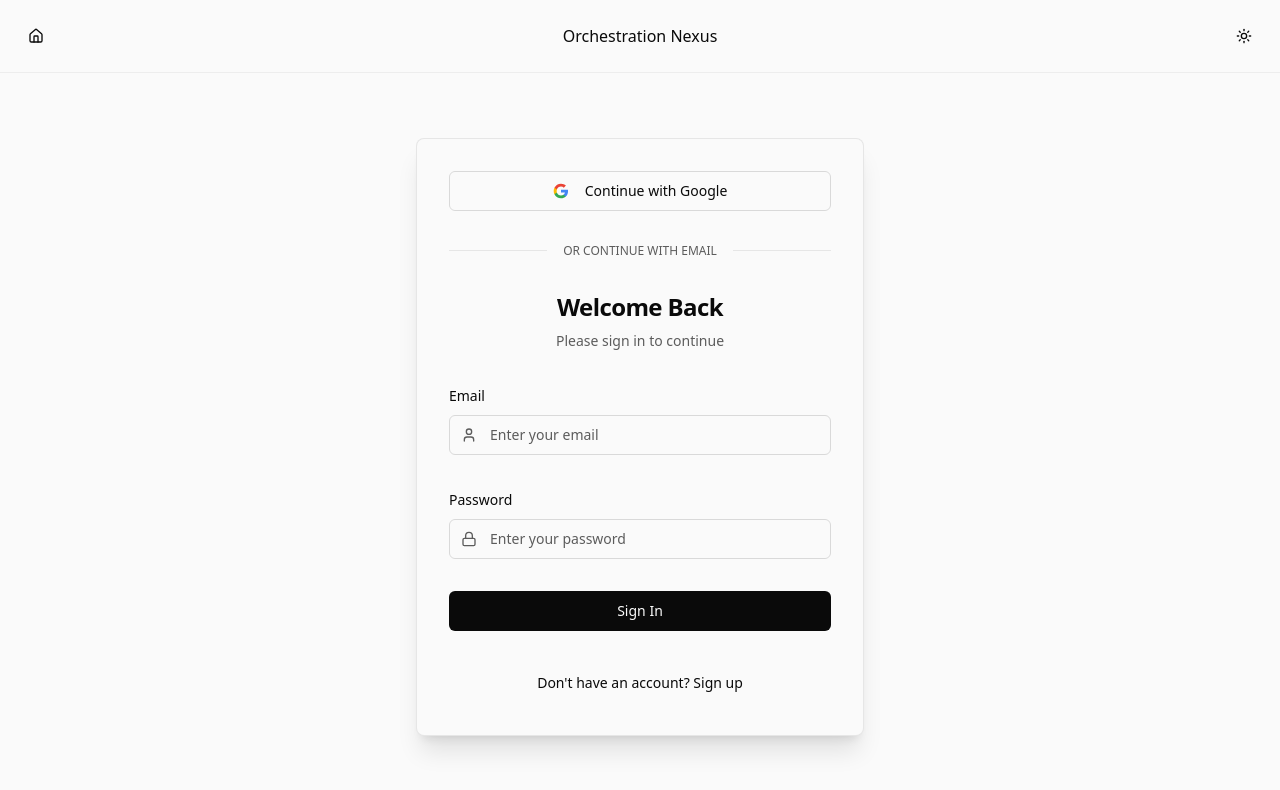
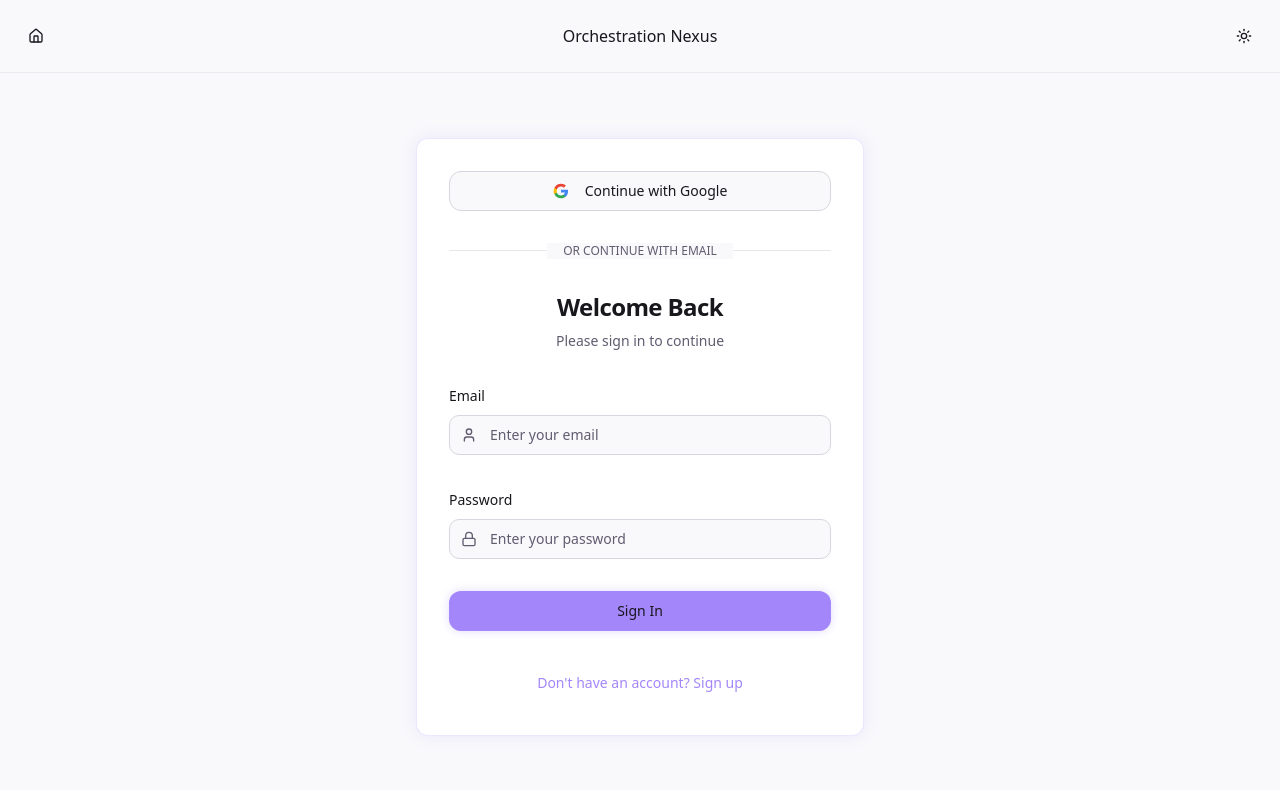
Before and after one commit to y-m0/orchestration-nexus-ui, a React (Vite) app: page /login in a window 1280 px wide. Shown: the top 790 px of the page. Built offline with nearby package versions, Linux system fonts and the light colour scheme.

Commit message:
Refactor: Apply futuristic UI design
Implement a dark mode-first aesthetic with vibrant purples, smooth gradients, rounded cards, and clean typography for a modern, intuitive dashboard.

```diff
--- a/src/components/ui/accordion.tsx
+++ b/src/components/ui/accordion.tsx
@@ -12,7 +12,7 @@ const AccordionItem = React.forwardRef<
 >(({ className, ...props }, ref) => (
   <AccordionPrimitive.Item
     ref={ref}
-    className={cn("border-b", className)}
+    className={cn("border-b border-purple-500/20", className)}
     {...props}
   />
 ))
@@ -26,13 +26,13 @@ const AccordionTrigger = React.forwardRef<
     <AccordionPrimitive.Trigger
       ref={ref}
       className={cn(
-        "flex flex-1 items-center justify-between py-4 font-medium transition-all hover:underline [&[data-state=open]>svg]:rotate-180",
+        "flex flex-1 items-center justify-between py-4 font-medium transition-all hover:text-purple-400 [&[data-state=open]>svg]:rotate-180",
         className
       )}
       {...props}
     >
       {children}
-      <ChevronDown className="h-4 w-4 shrink-0 transition-transform duration-200" />
+      <ChevronDown className="h-4 w-4 shrink-0 text-purple-400 transition-transform duration-200" />
     </AccordionPrimitive.Trigger>
   </AccordionPrimitive.Header>
 ))
--- a/src/components/ui/button.tsx
+++ b/src/components/ui/button.tsx
@@ -1,3 +1,4 @@
+
 import * as React from "react"
 import { Slot } from "@radix-ui/react-slot"
 import { cva, type VariantProps } from "class-variance-authority"
@@ -5,11 +6,11 @@ import { cva, type VariantProps } from "class-variance-authority"
 import { cn } from "@/lib/utils"
 
 const buttonVariants = cva(
-  "inline-flex items-center justify-center gap-2 whitespace-nowrap rounded-md text-sm font-medium ring-offset-background transition-colors focus-visible:outline-none focus-visible:ring-2 focus-visible:ring-ring focus-visible:ring-offset-2 disabled:pointer-events-none disabled:opacity-50 [&_svg]:pointer-events-none [&_svg]:size-4 [&_svg]:shrink-0",
+  "inline-flex items-center justify-center gap-2 whitespace-nowrap rounded-lg text-sm font-medium ring-offset-background transition-all focus-visible:outline-none focus-visible:ring-2 focus-visible:ring-ring focus-visible:ring-offset-2 disabled:pointer-events-none disabled:opacity-50 [&_svg]:pointer-events-none [&_svg]:size-4 [&_svg]:shrink-0",
   {
     variants: {
       variant: {
-        default: "bg-primary text-primary-foreground hover:bg-primary/90",
+        default: "bg-primary text-primary-foreground hover:bg-primary/90 shadow-[0_0_10px_rgba(155,135,245,0.3)] hover:shadow-[0_0_15px_rgba(155,135,245,0.4)]",
         destructive:
           "bg-destructive text-destructive-foreground hover:bg-destructive/90",
         outline:
@@ -18,6 +19,7 @@ const buttonVariants = cva(
           "bg-secondary text-secondary-foreground hover:bg-secondary/80",
         ghost: "hover:bg-accent hover:text-accent-foreground",
         link: "text-primary underline-offset-4 hover:underline",
+        gradient: "bg-gradient-purple text-white shadow-[0_0_15px_rgba(155,135,245,0.3)] hover:shadow-[0_0_20px_rgba(155,135,245,0.5)] transition-shadow",
       },
       size: {
         default: "h-10 px-4 py-2",
--- a/src/components/ui/card.tsx
+++ b/src/components/ui/card.tsx
@@ -1,3 +1,4 @@
+
 import * as React from "react"
 
 import { cn } from "@/lib/utils"
@@ -9,7 +10,7 @@ const Card = React.forwardRef<
   <div
     ref={ref}
     className={cn(
-      "rounded-lg border bg-card text-card-foreground shadow-sm",
+      "rounded-xl border border-border/50 bg-card text-card-foreground shadow-sm neo-border backdrop-blur-sm animate-enter",
       className
     )}
     {...props}
--- a/src/components/workflow/WorkflowCard.tsx
+++ b/src/components/workflow/WorkflowCard.tsx
@@ -49,25 +49,25 @@ export function WorkflowCard({
   };
 
   const complexityColors = {
-    low: "bg-green-100 text-green-800 dark:bg-green-900 dark:text-green-300",
-    medium: "bg-yellow-100 text-yellow-800 dark:bg-yellow-900 dark:text-yellow-300",
-    high: "bg-red-100 text-red-800 dark:bg-red-900 dark:text-red-300",
+    low: "bg-green-500/20 text-green-400",
+    medium: "bg-yellow-500/20 text-yellow-400",
+    high: "bg-red-500/20 text-red-400",
   };
 
   const statusColors = {
-    idle: "bg-slate-100 text-slate-800 dark:bg-slate-800 dark:text-slate-300",
-    running: "bg-blue-100 text-blue-800 dark:bg-blue-900 dark:text-blue-300",
-    completed: "bg-green-100 text-green-800 dark:bg-green-900 dark:text-green-300",
-    error: "bg-red-100 text-red-800 dark:bg-red-900 dark:text-red-300",
+    idle: "bg-slate-500/20 text-slate-300",
+    running: "bg-blue-500/20 text-blue-300",
+    completed: "bg-green-500/20 text-green-400",
+    error: "bg-red-500/20 text-red-400",
   };
 
   return (
     <>
-      <Card className="w-full hover:shadow-md transition-shadow duration-200">
-        <CardContent className="p-5">
+      <Card className="w-full hover:shadow-md transition-all duration-300 hover:shadow-purple-500/10 overflow-hidden group">
+        <CardContent className="p-5 bg-gradient-to-br from-purple-900/20 to-background">
           <div className="flex justify-between items-start mb-3">
             <div>
-              <h3 className="text-lg font-semibold">{title}</h3>
+              <h3 className="text-lg font-semibold bg-clip-text bg-gradient-to-r from-purple-300 to-purple-500 text-transparent">{title}</h3>
               <p className="text-muted-foreground text-sm mb-2">{description}</p>
               {lastModifiedBy && updatedAt && (
                 <p className="text-xs text-muted-foreground flex items-center">
@@ -82,7 +82,7 @@ export function WorkflowCard({
           </div>
 
           <div className="flex flex-wrap gap-2 mb-4">
-            <Badge variant="outline" className="flex gap-1 items-center">
+            <Badge variant="outline" className="flex gap-1 items-center bg-purple-500/10 border-purple-500/30">
               <Clock className="h-3 w-3" /> Trigger: {trigger}
             </Badge>
             {status && (
@@ -91,17 +91,17 @@ export function WorkflowCard({
               </Badge>
             )}
             {successRate !== undefined && (
-              <Badge variant="outline" className="bg-background">
+              <Badge variant="outline" className="bg-background/30 border-purple-500/30">
                 {successRate}% Success Rate
               </Badge>
             )}
             {avgRunTime && (
-              <Badge variant="outline" className="bg-background">
+              <Badge variant="outline" className="bg-background/30 border-purple-500/30">
                 Avg. Run: {avgRunTime}
               </Badge>
             )}
             {totalRuns > 0 && (
-              <Badge variant="outline" className="bg-background flex gap-1 items-center">
+              <Badge variant="outline" className="bg-background/30 border-purple-500/30 flex gap-1 items-center">
                 <Activity className="h-3 w-3" />
                 {totalRuns} Runs
               </Badge>
@@ -109,10 +109,13 @@ export function WorkflowCard({
           </div>
 
           <div className="flex justify-between items-center">
-            <Button variant="outline" onClick={() => setIsOpen(true)}>
+            <Button variant="outline" onClick={() => setIsOpen(true)} className="border-purple-500/30 hover:bg-purple-500/20">
               Open Workflow <ChevronRight className="h-4 w-4 ml-1" />
             </Button>
-            <Button onClick={handleToggleRun}>
+            <Button
+              variant={isRunning ? "outline" : "gradient"}
+              onClick={handleToggleRun}
+              className={isRunning ? "border-red-500/30 text-red-400 hover:bg-red-500/20" : ""}>
               {isRunning ? (
                 <>
                   <Square className="h-4 w-4 mr-1" /> Stop
@@ -128,29 +131,31 @@ export function WorkflowCard({
       </Card>
 
       <Dialog open={isOpen} onOpenChange={setIsOpen}>
-        <DialogContent className="max-w-4xl h-[80vh] flex flex-col">
+        <DialogContent className="max-w-4xl h-[80vh] flex flex-col bg-gradient-to-br from-purple-900/30 to-background backdrop-blur-sm border border-purple-500/20 rounded-xl">
           <DialogHeader>
             <DialogTitle className="flex justify-between items-center">
-              <span>{title}</span>
+              <span className="bg-clip-text bg-gradient-to-r from-purple-300 to-purple-500 text-transparent">{title}</span>
               <Badge className={statusColors[status]}>
                 {status.charAt(0).toUpperCase() + status.slice(1)}
               </Badge>
             </DialogTitle>
             <p className="text-sm text-muted-foreground">{description}</p>
           </DialogHeader>
-          <div className="flex-1 overflow-auto p-2 bg-muted/20">
+          <div className="flex-1 overflow-auto p-2 bg-purple-900/5 rounded-lg">
             <WorkflowCanvas workflowId={workflowId} />
           </div>
-          <DialogFooter className="flex justify-between items-center border-t pt-2">
+          <DialogFooter className="flex justify-between items-center border-t border-purple-500/20 pt-2">
             <div className="flex items-center gap-2 text-sm text-muted-foreground">
               <Calendar className="h-4 w-4" />
               <span>Last Run: {updatedAt || 'Never'}</span>
             </div>
             <div className="flex gap-2">
-              <Button variant="outline" onClick={() => setIsOpen(false)}>
+              <Button variant="outline" onClick={() => setIsOpen(false)} className="border-purple-500/30">
                 Close
               </Button>
-              <Button onClick={handleToggleRun}>
+              <Button variant={isRunning ? "outline" : "gradient"}
+                onClick={handleToggleRun}
+                className={isRunning ? "border-red-500/30 text-red-400 hover:bg-red-500/20" : ""}>
                 {isRunning ? (
                   <>
                     <Square className="h-4 w-4 mr-1" /> Stop
--- a/src/index.css
+++ b/src/index.css
@@ -5,65 +5,87 @@
 
 @layer base {
   :root {
-    --background: 0 0% 98%;
-    --foreground: 0 0% 3.9%;
+    /* Light theme colors (will be overridden by dark theme) */
+    --background: 250 30% 98%;
+    --foreground: 254 10% 10%;
 
-    --card: 0 0% 98%;
-    --card-foreground: 0 0% 3.9%;
+    --card: 0 0% 100%;
+    --card-foreground: 254 10% 10%;
 
-    --popover: 0 0% 98%;
-    --popover-foreground: 0 0% 3.9%;
+    --popover: 0 0% 100%;
+    --popover-foreground: 254 10% 10%;
 
-    --primary: 0 0% 3.9%;
-    --primary-foreground: 0 0% 98%;
+    --primary: 255 90% 75%;
+    --primary-foreground: 255 10% 10%;
 
-    --secondary: 0 0% 85.1%;
-    --secondary-foreground: 0 0% 3.9%;
+    --secondary: 255 10% 90%;
+    --secondary-foreground: 254 10% 10%;
 
-    --muted: 0 0% 85.1%;
-    --muted-foreground: 0 0% 36.1%;
+    --muted: 255 10% 95%;
+    --muted-foreground: 255 10% 40%;
 
-    --accent: 0 0% 85.1%;
-    --accent-foreground: 0 0% 3.9%;
+    --accent: 255 10% 90%;
+    --accent-foreground: 254 10% 10%;
 
     --destructive: 0 62.8% 30.6%;
-    --destructive-foreground: 0 0% 98%;
+    --destructive-foreground: 255 10% 98%;
 
-    --border: 0 0% 85.1%;
-    --input: 0 0% 85.1%;
-    --ring: 0 0% 16.1%;
+    --border: 255 10% 85%;
+    --input: 255 10% 85%;
+    --ring: 255 50% 75%;
 
-    --radius: 0.5rem;
+    --radius: 0.75rem;
+
+    /* Sidebar specific colors */
+    --sidebar-background: 255 10% 90%;
+    --sidebar-foreground: 254 10% 10%;
+    --sidebar-primary: 255 90% 75%;
+    --sidebar-primary-foreground: 255 10% 10%;
+    --sidebar-accent: 255 10% 80%;
+    --sidebar-accent-foreground: 254 10% 10%;
+    --sidebar-border: 255 10% 80%;
+    --sidebar-ring: 255 50% 75%;
   }
 
   .dark {
-    --background: 0 0% 3.9%;
-    --foreground: 0 0% 98%;
+    /* Dark theme colors - futuristic purple palette */
+    --background: 254 15% 10%;
+    --foreground: 255 10% 98%;
 
-    --card: 0 0% 3.9%;
-    --card-foreground: 0 0% 98%;
+    --card: 254 20% 12%;
+    --card-foreground: 255 10% 98%;
 
-    --popover: 0 0% 3.9%;
-    --popover-foreground: 0 0% 98%;
+    --popover: 254 20% 12%;
+    --popover-foreground: 255 10% 98%;
 
-    --primary: 0 0% 98%;
-    --primary-foreground: 0 0% 9%;
+    --primary: 255 90% 75%;
+    --primary-foreground: 255 10% 10%;
 
-    --secondary: 0 0% 14.9%;
-    --secondary-foreground: 0 0% 98%;
+    --secondary: 255 15% 20%;
+    --secondary-foreground: 255 10% 98%;
 
-    --muted: 0 0% 14.9%;
-    --muted-foreground: 0 0% 63.9%;
+    --muted: 255 15% 20%;
+    --muted-foreground: 255 10% 70%;
 
-    --accent: 0 0% 14.9%;
-    --accent-foreground: 0 0% 98%;
+    --accent: 255 15% 20%;
+    --accent-foreground: 255 10% 98%;
 
-    --destructive: 0 62.8% 30.6%;
-    --destructive-foreground: 0 0% 98%;
+    --destructive: 0 62.8% 40%;
+    --destructive-foreground: 255 10% 98%;
 
-    --border: 0 0% 14.9%;
-    --input: 0 0% 14.9%;
-    --ring: 0 0% 83.9%;
+    --border: 255 15% 20%;
+    --input: 255 15% 20%;
+    --ring: 255 50% 75%;
+
+    /* Sidebar specific colors */
+    --sidebar-background: 254 25% 8%;
+    --sidebar-foreground: 255 10% 98%;
+    --sidebar-primary: 255 90% 75%;
+    --sidebar-primary-foreground: 255 10% 10%;
+    --sidebar-accent: 255 15% 25%;
+    --sidebar-accent-foreground: 255 10% 98%;
+    --sidebar-border: 255 15% 18%;
+    --sidebar-ring: 255 50% 75%;
   }
 }
 
@@ -73,5 +95,69 @@
   }
   body {
     @apply bg-background text-foreground;
+    font-feature-settings: "rlig" 1, "calt" 1;
   }
 }
+
+@layer utilities {
+  /* Custom utilities for the futuristic UI */
+  .bg-blur {
+    @apply backdrop-blur-sm bg-opacity-80;
+  }
+
+  .card-gradient {
+    @apply bg-gradient-to-br from-purple-800/20 via-purple-900/20 to-purple-950/20;
+  }
+
+  .glass-card {
+    @apply bg-background/60 backdrop-blur-md border border-white/10;
+  }
+
+  .neo-border {
+    @apply border border-purple-500/20 shadow-[0_0_15px_rgba(155,135,245,0.15)];
+  }
+
+  .text-gradient {
+    @apply bg-gradient-to-r from-purple-400 to-purple-600 bg-clip-text text-transparent;
+  }
+
+  .glow-purple {
+    @apply shadow-[0_0_15px_rgba(155,135,245,0.5)];
+  }
+
+  .animate-enter {
+    @apply animate-fade-in;
+  }
+
+  .purple-link {
+    @apply text-purple-400 hover:text-purple-300 transition-colors;
+  }
+
+  .status-pulse {
+    @apply relative before:absolute before:inset-0 before:rounded-full before:animate-pulse-purple;
+  }
+}
+
+/* Force dark mode by default */
+:root {
+  color-scheme: dark;
+}
+
+/* Improved scrollbar styling */
+::-webkit-scrollbar {
+  width: 8px;
+  height: 8px;
+}
+
+::-webkit-scrollbar-track {
+  @apply bg-purple-950/20;
+}
+
+::-webkit-scrollbar-thumb {
+  @apply bg-purple-600/50 rounded-full hover:bg-purple-500/70 transition-colors;
+}
+
+/* Improved chart styles */
+.recharts-surface {
+  @apply overflow-visible;
+}
--- a/tailwind.config.ts
+++ b/tailwind.config.ts
@@ -1,3 +1,4 @@
+
 import type { Config } from "tailwindcss";
 
 export default {
@@ -61,7 +62,21 @@ export default {
           'accent-foreground': 'hsl(var(--sidebar-accent-foreground))',
           border: 'hsl(var(--sidebar-border))',
           ring: 'hsl(var(--sidebar-ring))'
-        }
+        },
+        purple: {
+          DEFAULT: '#9b87f5',
+          50: '#f5f2ff',
+          100: '#ede8ff',
+          200: '#dbd0ff',
+          300: '#c2adff',
+          400: '#a98aff',
+          500: '#9b87f5',
+          600: '#7e69ab',
+          700: '#6e59a5',
+          800: '#483c6c',
+          900: '#2e263e',
+          950: '#1a1f2c',
+        },
       },
       borderRadius: {
         lg: 'var(--radius)',
@@ -84,13 +99,34 @@ export default {
         "accordion-up": {
           from: { height: "var(--radix-accordion-content-height)", opacity: "1" },
           to: { height: "0", opacity: "0" }
+        },
+        "fade-in": {
+          "0%": { opacity: "0", transform: "translateY(10px)" },
+          "100%": { opacity: "1", transform: "translateY(0)" }
+        },
+        "fade-out": {
+          "0%": { opacity: "1", transform: "translateY(0)" },
+          "100%": { opacity: "0", transform: "translateY(10px)" }
+        },
+        "pulse-purple": {
+          "0%, 100%": { opacity: "1" },
+          "50%": { opacity: "0.5" }
         }
       },
       animation: {
         "collapsible-down": "collapsible-down 0.2s ease-out",
         "collapsible-up": "collapsible-up 0.2s ease-out",
         "accordion-down": "accordion-down 0.2s ease-out",
-        "accordion-up": "accordion-up 0.2s ease-out"
+        "accordion-up": "accordion-up 0.2s ease-out",
+        "fade-in": "fade-in 0.3s ease-out",
+        "fade-out": "fade-out 0.3s ease-out",
+        "pulse-purple": "pulse-purple 2s cubic-bezier(0.4, 0, 0.6, 1) infinite"
+      },
+      backgroundImage: {
+        'gradient-radial': 'radial-gradient(var(--tw-gradient-stops))',
+        'gradient-conic': 'conic-gradient(from 180deg at 50% 50%, var(--tw-gradient-stops))',
+        'gradient-purple': 'linear-gradient(to right, #9b87f5, #7e69ab)',
+        'gradient-dark': 'linear-gradient(to bottom right, #1a1f2c, #2e263e)',
       }
     }
   },
```
Also changed, not shown: src/components/dashboard/AgentStatusCards.tsx (+9 -9 lines), src/components/dashboard/NotificationsWidget.tsx (+14 -12 lines), src/components/dashboard/StatusCard.tsx (+5 -5 lines).
